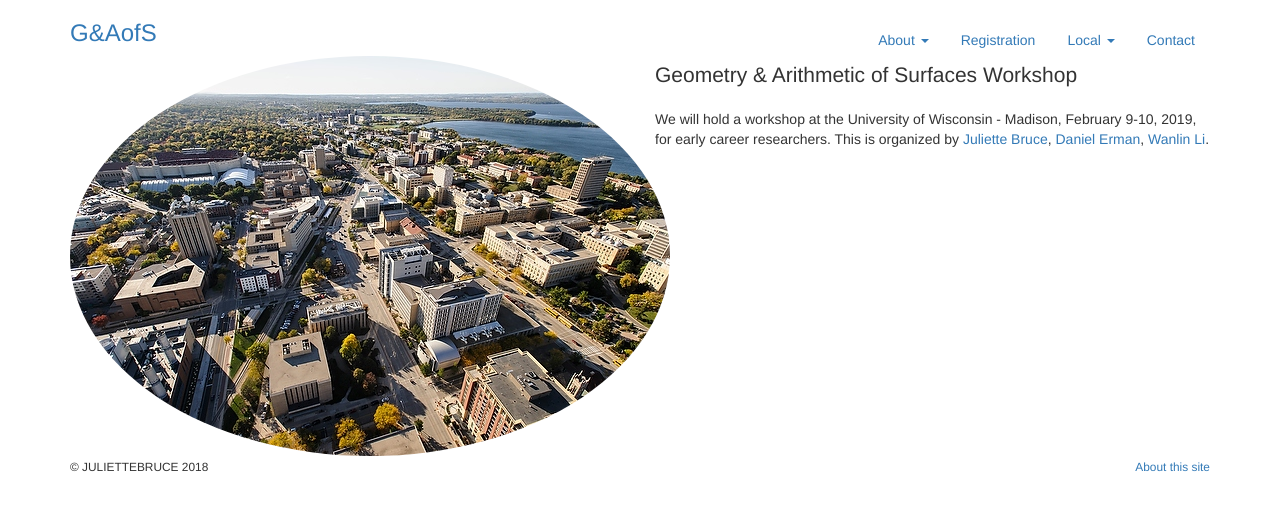
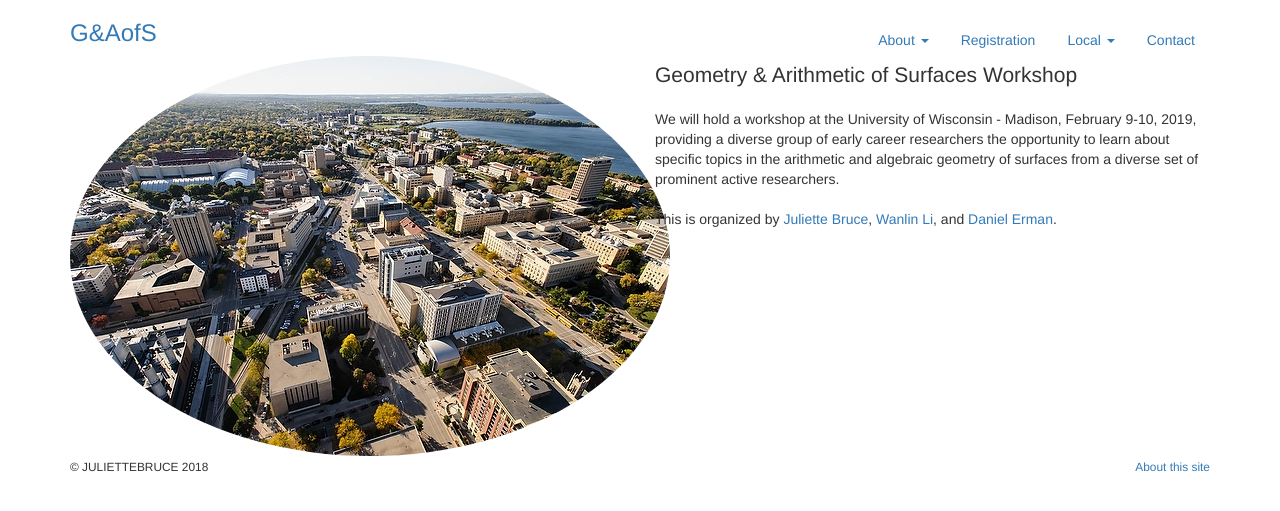
Before and after one commit to julietteBruce/geometry-arithmetic-surfaces, a Jekyll site: the page built from index.html, in a window 1280 px wide. Shown: the top 511 px of the page. Built offline with Jekyll 4.4.1, drawn with Linux system fonts in a browser that asks for light colours; nearby versions of some CDN libraries; library files that are not in the unit come from our copies.

Commit message:
Updated HomePage

```diff
--- a/index.html
+++ b/index.html
@@ -13,8 +13,9 @@ description: Geometry & Arithmetic of Surfaces Workshop
 	</div>
 	<div itemscope itemtype="http://data-vocabulary.org/Person" class="col-sm-6">
 	<p class="lead">Geometry & Arithmetic of Surfaces Workshop</p>
-	<p>We will hold a workshop at the University of Wisconsin - Madison, February 9-10, 2019, for early career researchers.
-		This is organized by <a href="https://juliettebruce.github.io">Juliette Bruce</a>, <a href="http://www.math.wisc.edu/~derman/">Daniel Erman</a>, <a href="http://www.math.wisc.edu/~wanlin/">Wanlin Li</a>.</p>
+	<p>We will hold a workshop at the University of Wisconsin - Madison, February 9-10, 2019, providing a diverse group of early career researchers the opportunity to learn about specific topics in the arithmetic and algebraic geometry of surfaces from a diverse set of prominent active researchers.
+	<br><br>
+		This is organized by <a href="https://juliettebruce.github.io">Juliette Bruce</a>, <a href="http://www.math.wisc.edu/~wanlin/">Wanlin Li</a>, and <a href="http://www.math.wisc.edu/~derman/">Daniel Erman</a>.</p>
 	</div>
 </div>
 <!-- </div> -->
```
